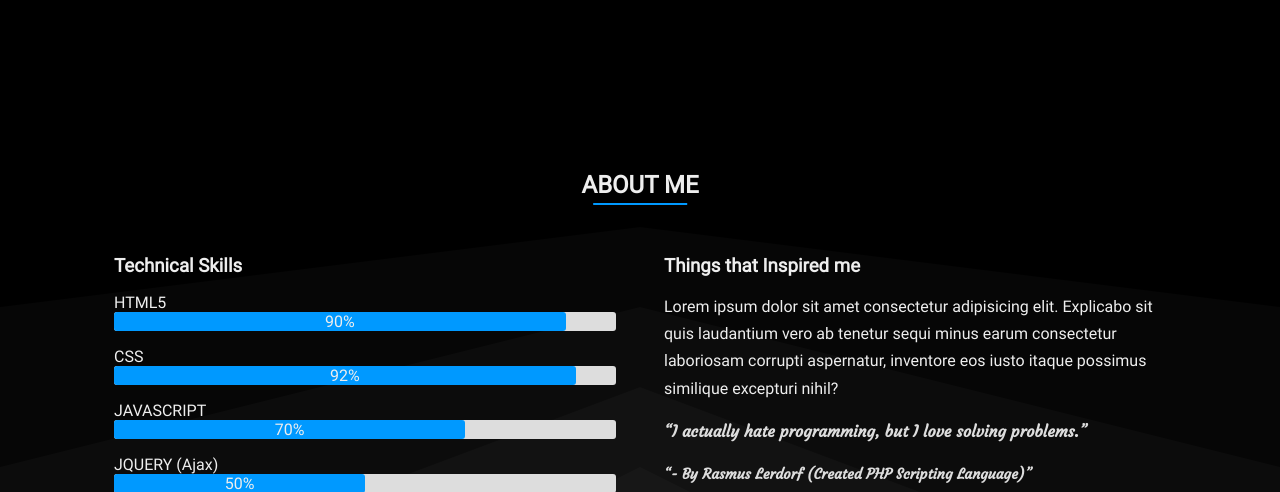
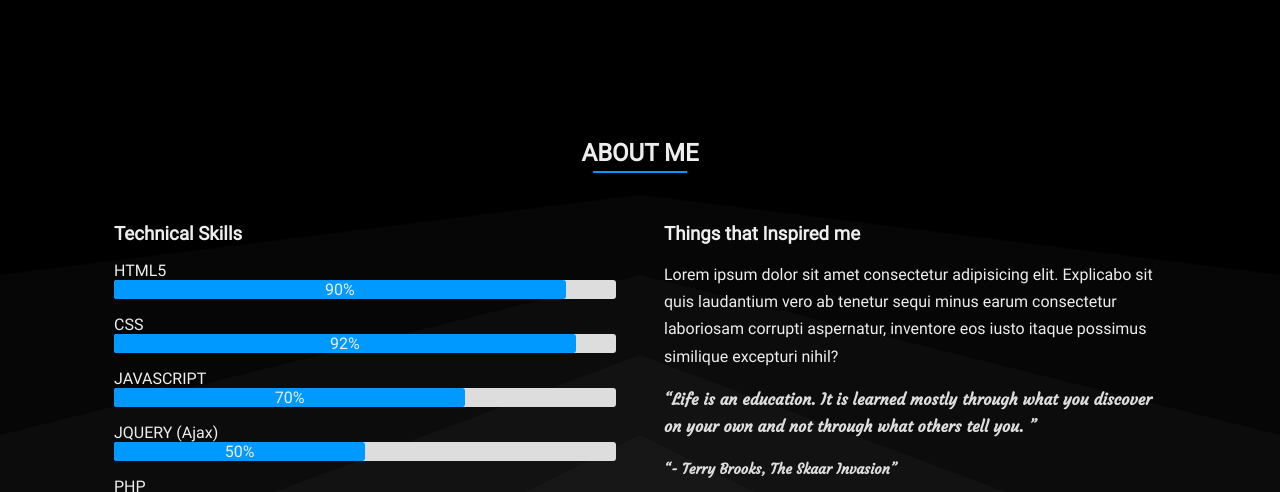
Before and after one commit to federicokakilalaflores/portfolio, a plain HTML site: page index.html in a window 1280 px wide. Shown: the part 1650-2142 px from the top of the page. Drawn offline with Linux system fonts and the light colour scheme.

Commit message:
changed quotes paragraph

```diff
--- a/assets/css/style.css
+++ b/assets/css/style.css
@@ -228,7 +228,7 @@
 
 /* project section */
 .section{
-    margin: 8rem 0;
+    margin-top: 7rem;
 }
 
 .page-title{
@@ -310,16 +310,7 @@
 }
 
 /* aboutme */
-#about-section::after{
-    content: "";
-    position: absolute;
-    top: 92%;
-    left: 0;
-    width: 100%;
-    height: 100%;
-    transform: skewY(4deg);
-    background: #000;
-}
+
 #about-section{
     position: relative;
     background-color: #000000;
@@ -327,7 +318,6 @@
     background-attachment: fixed;
     background-size: cover;
     overflow: hidden;
-
 }
 
 .aboutme p{
--- a/assets/js/nav.js
+++ b/assets/js/nav.js
@@ -81,7 +81,6 @@ function smoothScroll(ev){
     function step(timestamp) {
         if (!start) start = timestamp;
         var progress = timestamp - start;
-        // window.scrollTo(0, distance * (progress/duration) + startPos);
         window.scrollTo(0, easeInOutQuad(progress, startPos, distance, duration));
         if (progress < duration) window.requestAnimationFrame(step);
     }
--- a/index.html
+++ b/index.html
@@ -131,8 +131,10 @@
                     <h3>Things that Inspired me</h3>
                     <p>Lorem ipsum dolor sit amet consectetur adipisicing elit. Explicabo sit quis laudantium vero ab tenetur sequi
                         minus earum consectetur laboriosam corrupti aspernatur, inventore eos iusto itaque possimus similique excepturi nihil?</p>
-                    <p><q>I actually hate programming, but I love solving problems.</q></p>
-                    <p><q>- By Rasmus Lerdorf (Created PHP Scripting Language)</q></p>
+                    <p><q>Life is an education. It is learned mostly through what you discover on your own and not through what others
+                        tell you.
+                    </q></p>
+                    <p><q>- Terry Brooks, The Skaar Invasion</q></p>
                     <div class="social-links" style="position:static">
                         <a href="http://facebook.com/federicokakilalaflores" target="_blank"><i class="fab fa-facebook-square"></i></a>
                         <a href="http://github.com/federicokakilalaflores" target="_blank"><i class="fab fa-github-square"></i></a>
```
Also changed, not shown: assets/js/scroll.js (deleted).
